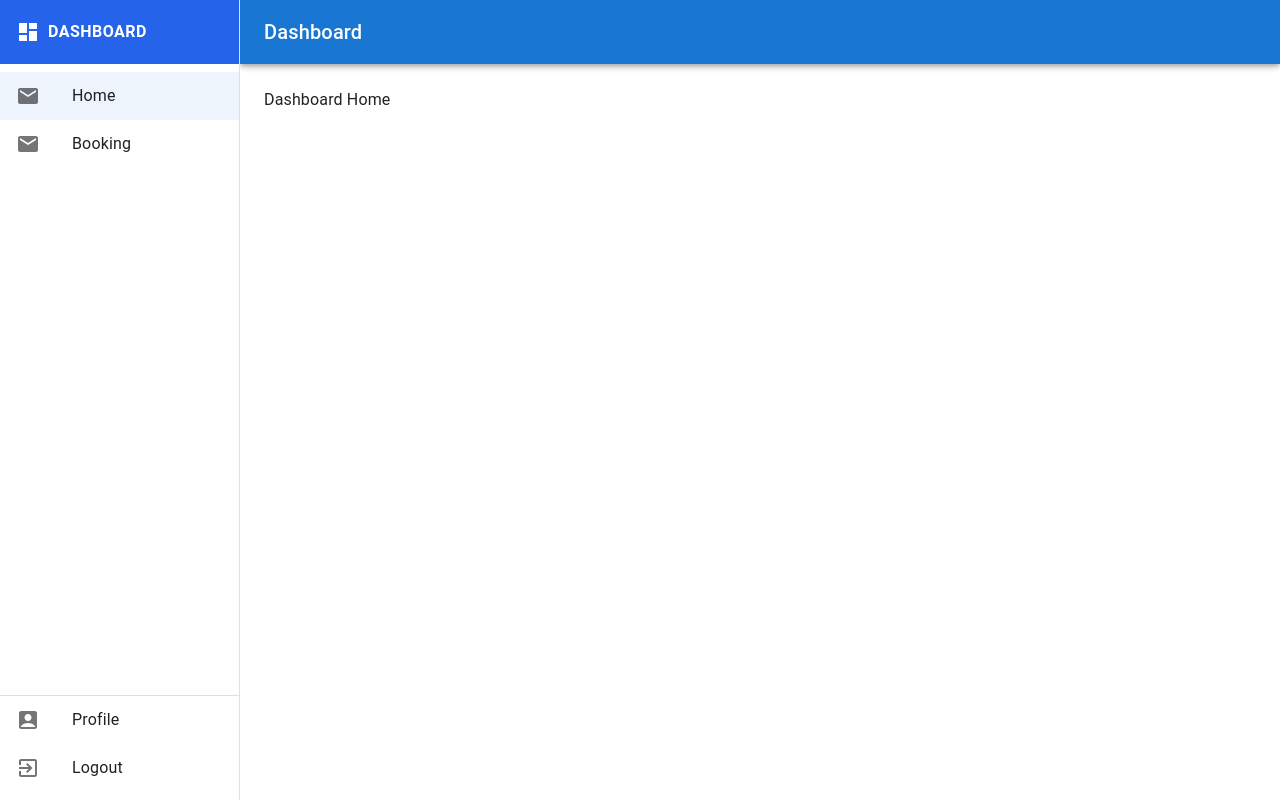
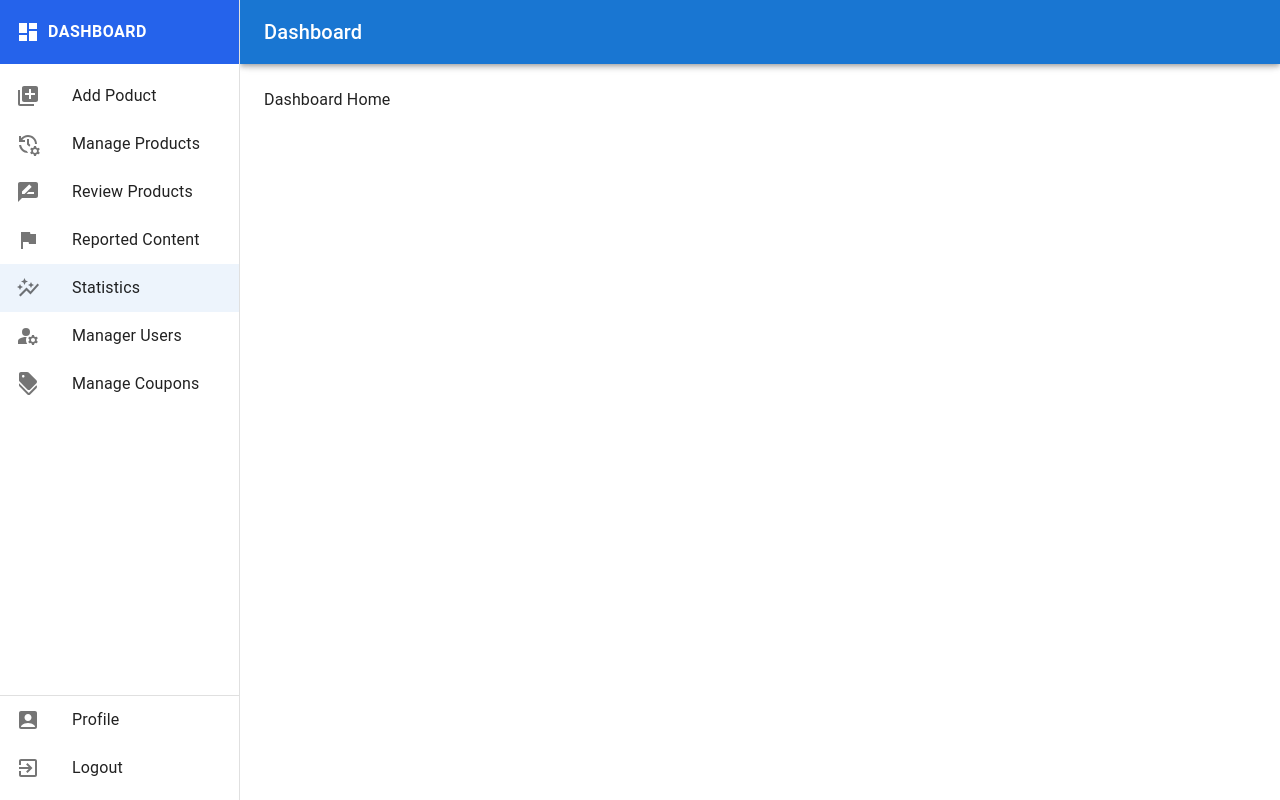
Before and after one commit to mdabarik/product-pulse-mern-app-client, a React (Vite) app: page /dashboard in a window 1280 px wide. Built offline with nearby package versions, Linux system fonts and the light colour scheme.

Commit message:
dashbord routes implemented

```diff
--- a/src/components/Dashboard/DashboardHeader/DashboardHeader.jsx
+++ b/src/components/Dashboard/DashboardHeader/DashboardHeader.jsx
@@ -4,10 +4,8 @@ import IconButton from '@mui/material/IconButton';
 import MenuIcon from '@mui/icons-material/Menu';
 import Typography from '@mui/material/Typography';
 
-
-
 const drawerWidth = 240;
-const DashboardHeader = ({handleDrawerToggle}) => {
+const DashboardHeader = ({ handleDrawerToggle }) => {
     return (
         <AppBar
             position="fixed"
--- a/src/components/Dashboard/MenuItems/MenuItems.jsx
+++ b/src/components/Dashboard/MenuItems/MenuItems.jsx
@@ -1,27 +1,81 @@
 import ListItem from '@mui/material/ListItem';
 import ListItemButton from '@mui/material/ListItemButton';
 import ListItemIcon from '@mui/material/ListItemIcon';
-import MailIcon from '@mui/icons-material/Mail';
 import ListItemText from '@mui/material/ListItemText';
-
+import LibraryAddIcon from '@mui/icons-material/LibraryAdd';
+import ManageHistoryIcon from '@mui/icons-material/ManageHistory';
+import FlagIcon from '@mui/icons-material/Flag';
+import AutoGraphIcon from '@mui/icons-material/AutoGraph';
+import ManageAccountsIcon from '@mui/icons-material/ManageAccounts';
+import DiscountIcon from '@mui/icons-material/Discount';
+import RateReviewIcon from '@mui/icons-material/RateReview';
+import { useNavigate } from 'react-router-dom';
 
 const MenuItems = () => {
+
+    const navigate = useNavigate();
+
     return (
         <>
-            <ListItem disablePadding selected={true}>
+            {/* normaluser routes */}
+            <ListItem onClick={() => navigate('/dashboard/add-product')} disablePadding>
                 <ListItemButton>
                     <ListItemIcon>
-                        <MailIcon />
+                        <LibraryAddIcon />
                     </ListItemIcon>
-                    <ListItemText primary="Home" />
+                    <ListItemText primary="Add Poduct" />
                 </ListItemButton>
             </ListItem>
-            <ListItem disablePadding>
+            <ListItem onClick={() => navigate('/dashboard/manage-products')} disablePadding>
                 <ListItemButton>
                     <ListItemIcon>
-                        <MailIcon />
+                        <ManageHistoryIcon />
                     </ListItemIcon>
-                    <ListItemText primary="Booking" />
+                    <ListItemText primary="Manage Products" />
+                </ListItemButton>
+            </ListItem>
+
+            {/* moderator routes */}
+            <ListItem onClick={() => navigate('/dashboard/review-products')} disablePadding>
+                <ListItemButton>
+                    <ListItemIcon>
+                        <RateReviewIcon />
+                    </ListItemIcon>
+                    <ListItemText primary="Review Products" />
+                </ListItemButton>
+            </ListItem>
+            <ListItem onClick={() => navigate('/dashboard/reported-content')} disablePadding>
+                <ListItemButton>
+                    <ListItemIcon>
+                        <FlagIcon />
+                    </ListItemIcon>
+                    <ListItemText primary="Reported Content" />
+                </ListItemButton>
+            </ListItem>
+
+            {/* admin routes */}
+            <ListItem onClick={() => navigate('/dashboard/statistics')} disablePadding selected={true}>
+                <ListItemButton>
+                    <ListItemIcon>
+                        <AutoGraphIcon />
+                    </ListItemIcon>
+                    <ListItemText primary="Statistics" />
+                </ListItemButton>
+            </ListItem>
+            <ListItem onClick={() => navigate('/dashboard/manage-users')} disablePadding>
+                <ListItemButton>
+                    <ListItemIcon>
+                        <ManageAccountsIcon />
+                    </ListItemIcon>
+                    <ListItemText primary="Manager Users" />
+                </ListItemButton>
+            </ListItem>
+            <ListItem onClick={() => navigate('/dashboard/manage-coupons')} disablePadding>
+                <ListItemButton>
+                    <ListItemIcon>
+                        <DiscountIcon />
+                    </ListItemIcon>
+                    <ListItemText primary="Manage Coupons" />
                 </ListItemButton>
             </ListItem>
         </>
--- a/src/layout/DashboardLayout.jsx
+++ b/src/layout/DashboardLayout.jsx
@@ -74,13 +74,14 @@ import AccountBoxIcon from '@mui/icons-material/AccountBox';
 import ExitToAppIcon from '@mui/icons-material/ExitToApp';
 import Button from '@mui/material/Button';
 import DashboardIcon from '@mui/icons-material/Dashboard';
-import { Outlet } from 'react-router-dom';
+import { Outlet, useNavigate } from 'react-router-dom';
 import MenuItems from '../components/Dashboard/MenuItems/MenuItems';
 import DashboardHeader from '../components/Dashboard/DashboardHeader/DashboardHeader';
 
 
 const drawerWidth = 240;
 const DashboardLayout = () => {
+    const navigate = useNavigate();
     const [mobileOpen, setMobileOpen] = React.useState(false);
 
     const handleDrawerToggle = () => {
@@ -104,7 +105,7 @@ const DashboardLayout = () => {
 
             <List>
                 <Divider />
-                <ListItem disablePadding>
+                <ListItem onClick={() => navigate('/dashboard/profile') } disablePadding>
                     <ListItemButton>
                         <ListItemIcon>
                             <AccountBoxIcon />
```
Also changed, not shown: src/routes/Routes.jsx (+35 -0 lines). Lines whose indentation alone changed are shown as unchanged.
